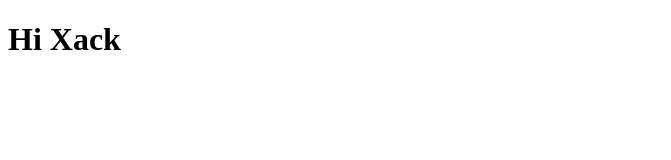
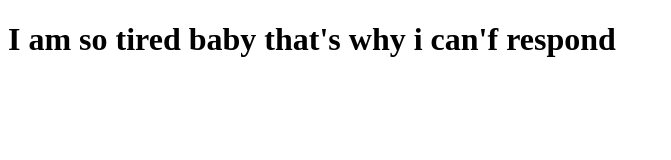
Before and after one commit to shaery/shaery.github.io, a plain HTML site: page index.html in a window 1280 px wide. Shown: the whole page, without its empty margins (0-671 px from the left). Drawn offline with Linux system fonts and the light colour scheme.

Commit message:
Update index.html

```diff
--- a/index.html
+++ b/index.html
@@ -8,7 +8,7 @@
 </head>
 <body>
 
-  <h1> Hi Xack </h1>
+  <h1> I am so tired baby that's why i can'f respond </h1>
 
 </body>
 </html>
```
